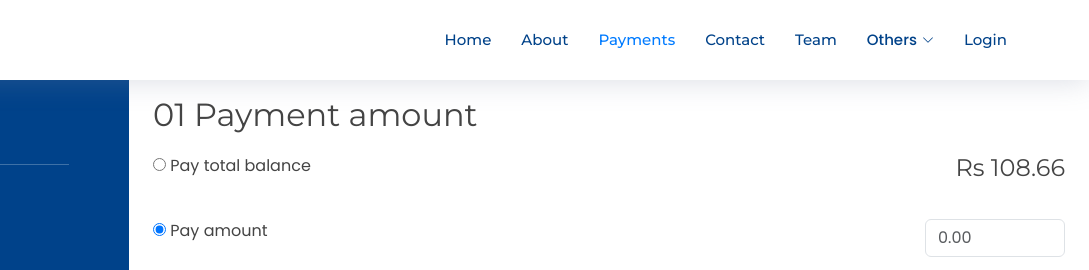
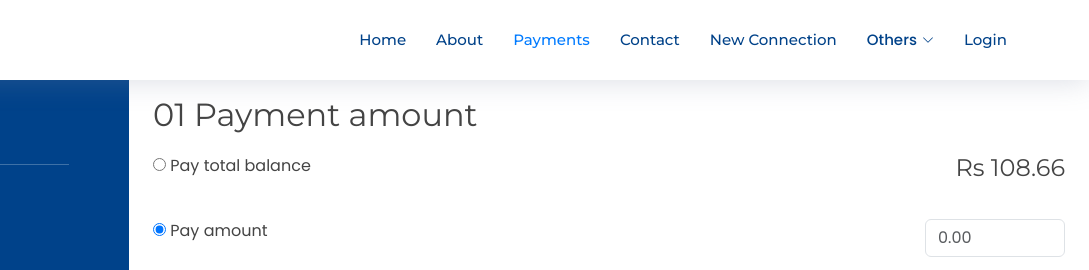
Before and after one commit to nimishsara12/test1, a plain HTML site: page billpayment.html in a window 1280 px wide. Shown: the top 270 px of the page, 191-1280 px from the left. Drawn offline with Linux system fonts and the light colour scheme.

Commit message:
added links

```diff
--- a/billpayment.html
+++ b/billpayment.html
@@ -48,7 +48,7 @@
                     <li><a class="nav-link scrollto" href="#about">About</a></li>
                     <li><a class="nav-link scrollto active" href="#services">Payments</a></li>
                     <li><a class="nav-link scrollto " href="#portfolio">Contact</a></li>
-                    <li><a class="nav-link scrollto" href="#team">Team</a></li>
+                    <li><a class="nav-link scrollto" href="/newconn.html">New Connection</a></li>
                     <li class="dropdown"><a href="#"><span>Others</span> <i class="bi bi-chevron-down"></i></a>
                         <ul>
                             <li><a href="/history.html">Bill History</a></li>
```
